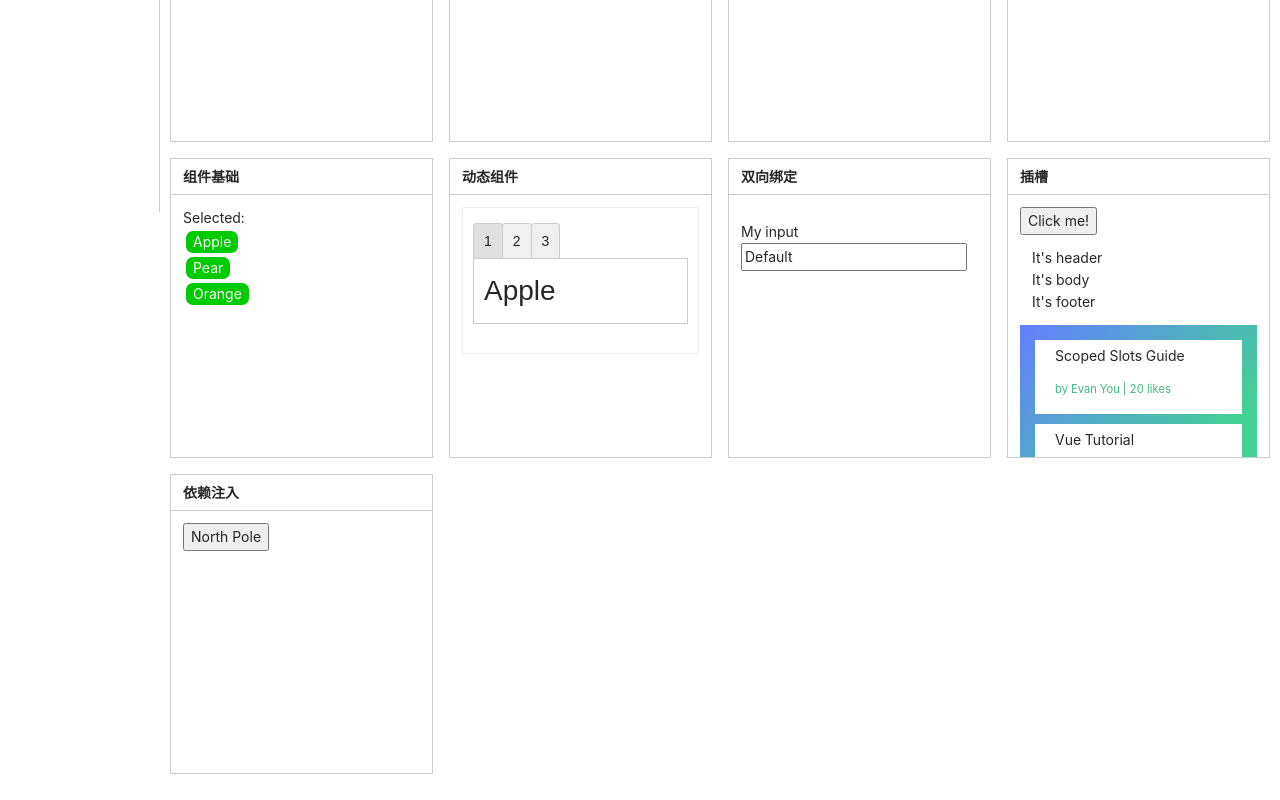
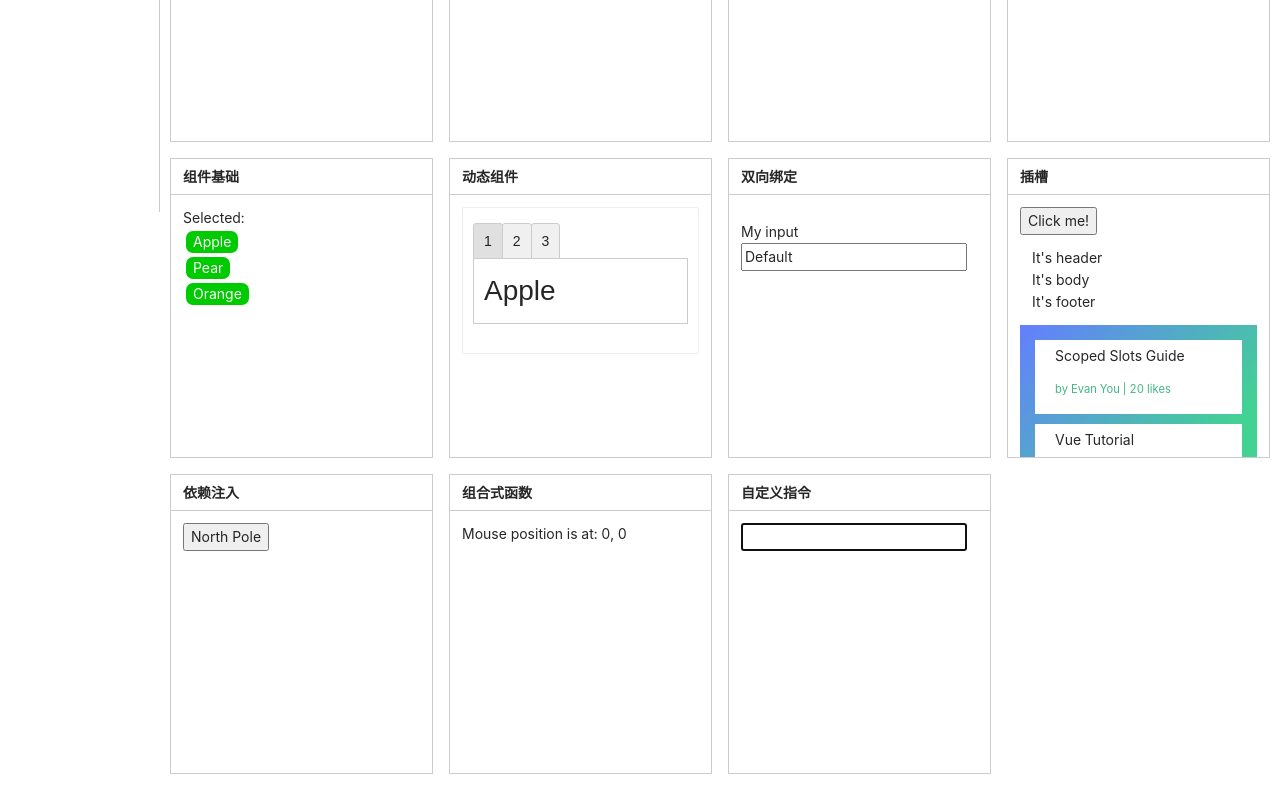
Before and after one commit to sangwell/vue-rock, a Vue app: page /dashboard in a window 1280 px wide. Shown: the part 588-1388 px from the top of the page. Built offline with nearby package versions, Linux system fonts and the light colour scheme.

Commit message:
add directive

```diff
--- /dev/null
+++ b/src/components/script/mouse.js
@@ -0,0 +1,22 @@
+import { ref, onMounted, onUnmounted } from 'vue'
+
+// 按照惯例，组合式函数名以“use”开头
+export function useMouse() {
+  // 被组合式函数封装和管理的状态
+  const x = ref(0)
+  const y = ref(0)
+
+  // 组合式函数可以随时更改其状态。
+  function update(event) {
+    x.value = event.pageX
+    y.value = event.pageY
+  }
+
+  // 一个组合式函数也可以挂靠在所属组件的生命周期上
+  // 来启动和卸载副作用
+  onMounted(() => window.addEventListener('mousemove', update))
+  onUnmounted(() => window.removeEventListener('mousemove', update))
+
+  // 通过返回值暴露所管理的状态
+  return { x, y }
+}
--- /dev/null
+++ b/src/components/widgets/Composables.vue
@@ -0,0 +1,37 @@
+<script setup lang="ts">
+import { useMouse } from '../script/mouse.js'
+
+const { x, y } = useMouse()
+</script>
+
+<template>
+  <div class="widget-layout">
+    <div class="title">
+      组合式函数
+    </div>
+    <div class="container">
+      Mouse position is at: {{ x }}, {{ y }}
+    </div>
+
+  </div>
+</template>
+
+<style scoped>
+.widget-layout {
+  border: 1px solid #cccccc;
+  height: 300px;
+  margin-bottom: 16px;
+}
+
+.title {
+  height: 36px;
+  line-height: 36px;
+  padding: 0 12px;
+  font-weight: bold;
+  border-bottom: 1px solid #cccccc;
+}
+
+.container {
+  padding: 12px;
+}
+</style>
--- /dev/null
+++ b/src/components/widgets/CustomDirective.vue
@@ -0,0 +1,42 @@
+<script setup lang="ts">
+import { ref } from 'vue'
+
+const vExample = {
+  mounted: (el, binding) => {
+    el.focus()
+    console.log('binding', binding)
+  }
+}
+</script>
+
+<template>
+  <div class="widget-layout">
+    <div class="title">
+      自定义指令
+    </div>
+    <div class="container">
+      <input v-example="{ color: 'white', text: 'hello!' }" />
+    </div>
+
+  </div>
+</template>
+
+<style scoped>
+.widget-layout {
+  border: 1px solid #cccccc;
+  height: 300px;
+  margin-bottom: 16px;
+}
+
+.title {
+  height: 36px;
+  line-height: 36px;
+  padding: 0 12px;
+  font-weight: bold;
+  border-bottom: 1px solid #cccccc;
+}
+
+.container {
+  padding: 12px;
+}
+</style>
--- a/src/views/Dashboard.vue
+++ b/src/views/Dashboard.vue
@@ -12,6 +12,8 @@ import DynamicComponent from '@/components/widgets/DynamicComponent.vue'
 import DefineModel from '@/components/widgets/DefineModel.vue'
 import SlotLayout from '@/components/widgets/SlotLayout.vue'
 import DependencyInjection from '@/components/widgets/DependencyInjection.vue'
+import Composables from '@/components/widgets/Composables.vue'
+import CustomDirective from '@/components/widgets/CustomDirective.vue'
 </script>
 
 <template>
@@ -64,8 +66,10 @@ import DependencyInjection from '@/components/widgets/DependencyInjection.vue'
         <DependencyInjection></DependencyInjection>
       </a-col>
       <a-col :span="6">
+        <Composables></Composables>
       </a-col>
       <a-col :span="6">
+        <CustomDirective></CustomDirective>
       </a-col>
       <a-col :span="6">
       </a-col>
```
